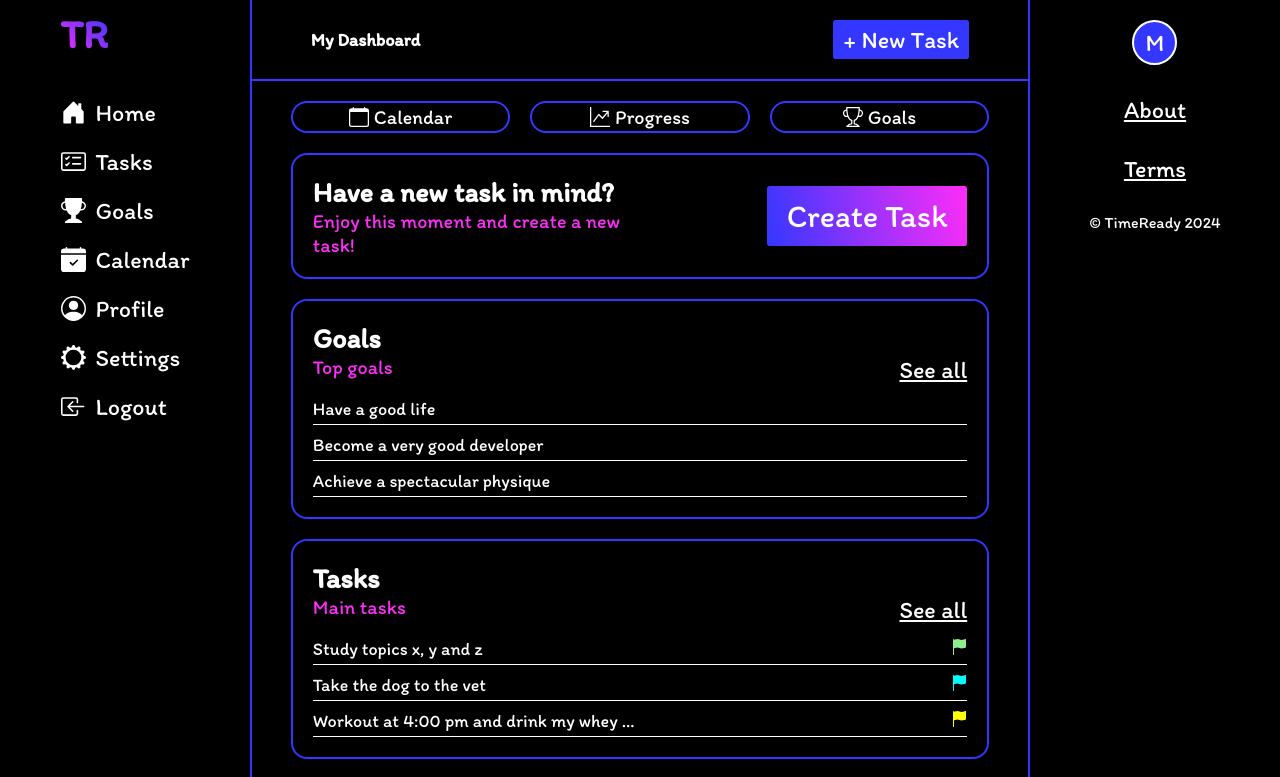
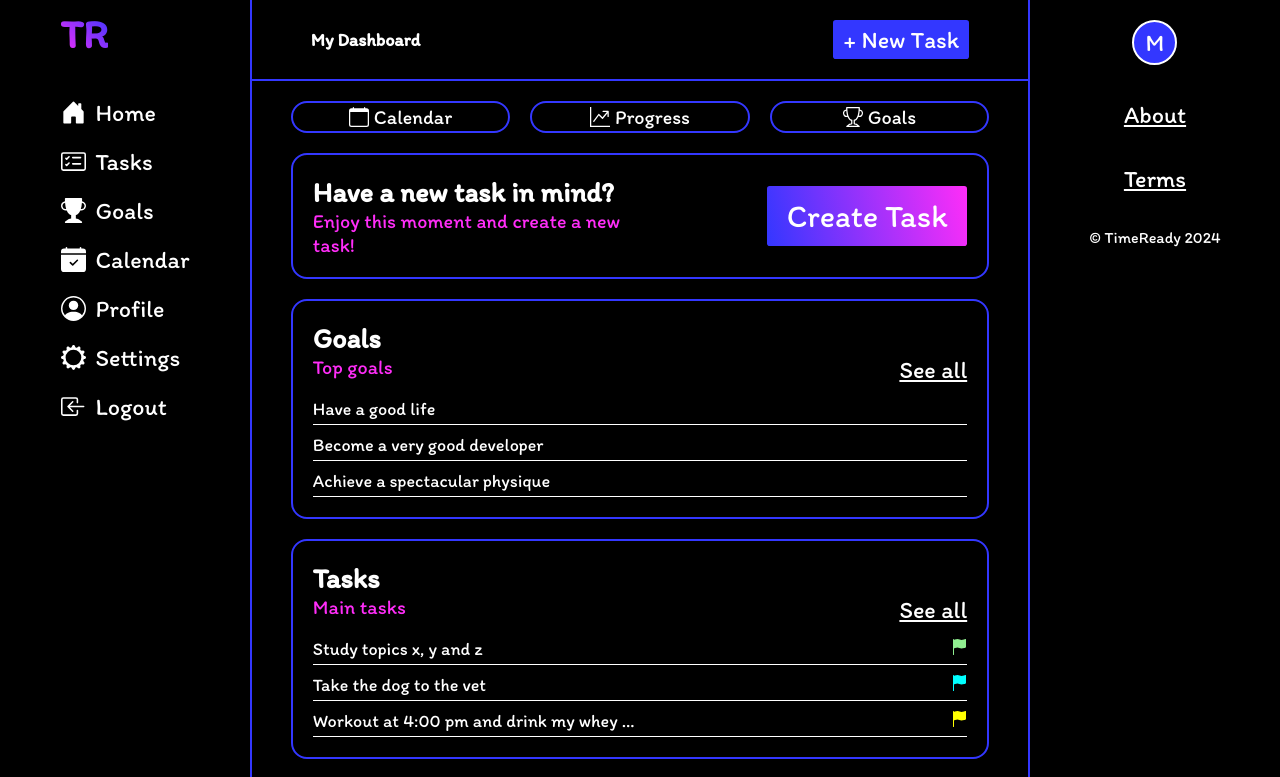
Before and after one commit to Matheus-Rodrigues-Araujo/task-manager, an Angular app: page /dashboard in a window 1280 px wide. Shown: the top 777 px of the page. Built offline with nearby package versions, Linux system fonts and the light colour scheme.

Commit message:
aside.component.scss updated

```diff
--- a/src/app/components/footer/aside.component.scss
+++ b/src/app/components/footer/aside.component.scss
@@ -9,7 +9,7 @@ aside {
     flex-direction: column;
     position: fixed;
     margin-top: 20px;
-    gap: 30px;
+    gap: 35px;
     align-items: center;
 
     .name-container {
```
